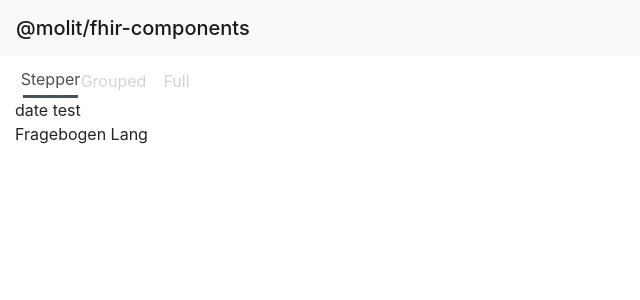
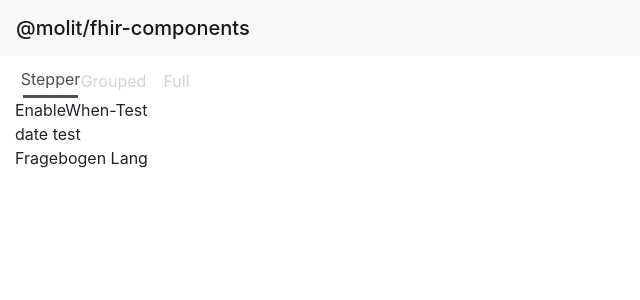
Before and after one commit to molit-institute/fhir-components, a Vue app: page /#/ in a window 1280 px wide. Shown: the top 300 px of the page, without its empty margins (0-640 px from the left). Built offline with nearby package versions, Linux system fonts and the light colour scheme.

Commit message:
Added enableBehavior to enableWhen-logic,fixed bug in handleEnableWhen

```diff
--- a/src/util/questionnaireController.js
+++ b/src/util/questionnaireController.js
@@ -26,7 +26,7 @@ export function getChoiceOptions(questionnaire, question, valueSets, FHIR_URL) {
         let count = i + 1;
         let option = {
           display: getAnswerOptionValue(question.answerOption[i]),
-          code: "A" + count,
+          code: "A" + count
         };
         optionsList.push(option);
       }
@@ -128,16 +128,49 @@ function handleEnableWhen(currentQuestionnaireResponse, itemList) {
 function addItemToList(answersList, itemList, newItemList) {
   for (let i = 0; i < itemList.length; i++) {
     if (itemList[i].enableWhen) {
+      let results = [];
       for (let x = 0; x < itemList[i].enableWhen.length; x++) {
-        let item = answersList.find(function (element) {
+        let item = answersList.find(function(element) {
           return element.linkId === itemList[i].enableWhen[x].question;
         });
         if (item.answer && item.answer.length !== 0) {
           if (handleEnableWhenLogic(item, itemList[i].enableWhen[x])) {
-            newItemList.push(itemList[i]);
-            if (itemList[i].type === "group") {
-              addItemToList(answersList, itemList[i].item, newItemList);
+            results.push(true);
+          }
+        }
+      }
+      if (itemList[i].enableBehavior) {
+        switch (itemList[i].enableBehavior) {
+          case "All":
+            if (results.length === itemList[i].enableWhen.length) {
+              newItemList.push(itemList[i]);
+              if (itemList[i].type === "group") {
+                addItemToList(answersList, itemList[i].item, newItemList);
+              }
             }
+            break;
+          case "Any":
+            if (results.length > 0) {
+              newItemList.push(itemList[i]);
+              if (itemList[i].type === "group") {
+                addItemToList(answersList, itemList[i].item, newItemList);
+              }
+            }
+            break;
+          default:
+            if (results.length > 0) {
+              newItemList.push(itemList[i]);
+              if (itemList[i].type === "group") {
+                addItemToList(answersList, itemList[i].item, newItemList);
+              }
+            }
+            break;
+        }
+      } else {
+        if (results.length > 0) {
+          newItemList.push(itemList[i]);
+          if (itemList[i].type === "group") {
+            addItemToList(answersList, itemList[i].item, newItemList);
           }
         }
       }
@@ -158,6 +191,7 @@ function addItemToList(answersList, itemList, newItemList) {
  */
 function handleEnableWhenLogic(item, enableWhen) {
   let result = false;
+  //liste mit results
   for (let i = 0; i < item.answer.length; i++) {
     switch (enableWhen.operator) {
       case "exists":
@@ -197,7 +231,6 @@ function handleEnableWhenLogic(item, enableWhen) {
       default:
     }
   }
-  //
   return result;
 }
 
--- a/src/views/Home.vue
+++ b/src/views/Home.vue
@@ -109,7 +109,7 @@ export default {
 
     exampleReport() {
       return [exampleReport, exampleReport2];
-    },
+    }
   },
   data() {
     return {
@@ -126,6 +126,80 @@ export default {
       questionnaires: [
         {
           resourceType: "Questionnaire",
+          title: "EnableWhen-Test",
+          id: "3",
+          item: [
+            {
+              linkId: "1",
+              prefix: "1.",
+              text: "Bitte wählen Sie eine oder mehrere Untersuchungen aus",
+              type: "choice",
+              repeats: true,
+              answerOption: [
+                {
+                  valueString: "Behandlung 1"
+                },
+                {
+                  valueString: "Behandlung 2"
+                },
+                {
+                  valueString: "Behandlung 3"
+                }
+              ]
+            },
+            {
+              linkId: "2",
+              prefix: "2.",
+              type: "group",
+              text: "Ist das true wenn bei Frage 1 Behandlung 2 und Behandlung 3 ausgewählt wurde?",
+              enableWhen: [
+                {
+                  question: "1",
+                  operator: "=",
+                  answerString: "Behandlung 1"
+                },
+                {
+                  question: "1",
+                  operator: "=",
+                  answerString: "Behandlung 2"
+                }
+              ],
+              enableBehavior: "All",
+              item: [
+                {
+                  linkId: "2.1",
+                  prefix: "2.1",
+                  type: "decimal",
+                  text: "Zahl eingeben"
+                },
+                {
+                  linkId: "3",
+                  prefix: "3.",
+                  type: "group",
+                  text: "Ist das true wenn bei Frage 1 Behandlung 2 und Behandlung 3 ausgewählt wurde?",
+                  enableWhen: [
+                    {
+                      question: "1",
+                      operator: "=",
+                      answerString: "Behandlung 3"
+                    }
+                  ],
+                  enableBehavior: "Any",
+                  item: [
+                    {
+                      linkId: "3.1",
+                      prefix: "3.1",
+                      type: "boolean",
+                      text: "Boolean"
+                    }
+                  ]
+                }
+              ]
+            }
+          ]
+        },
+        {
+          resourceType: "Questionnaire",
           id: "2",
           title: "date test",
           item: [
@@ -134,36 +208,36 @@ export default {
               prefix: "1",
               text: "Datetime",
               required: true,
-              type: "dateTime",
+              type: "dateTime"
             },
             {
               linkId: "2",
               prefix: "2",
               text: "Datetime",
               required: true,
-              type: "dateTime",
+              type: "dateTime"
             },
             {
               linkId: "3",
               prefix: "3",
               text: "Date",
               required: true,
-              type: "date",
-            },
-          ],
+              type: "date"
+            }
+          ]
         },
         {
           resourceType: "Questionnaire",
           id: "1",
           meta: {
             versionId: "1",
-            lastUpdated: "2017-08-23T12:15:33.776+02:00",
+            lastUpdated: "2017-08-23T12:15:33.776+02:00"
           },
           identifier: [
             {
               system: "eu.molit.questionic",
-              value: "epidemiologischerFragebogenSLK",
-            },
+              value: "epidemiologischerFragebogenSLK"
+            }
           ],
           title: "Fragebogen Lang",
           publisher: "SLK-Kliniken Heilbronn",
@@ -176,7 +250,7 @@ export default {
               linkId: "1",
               prefix: "1",
               text: "Geben sie bitte ihre Lieblingszahl ein",
-              type: "integer",
+              type: "integer"
             },
             {
               linkId: "2",
@@ -187,8 +261,8 @@ export default {
                 {
                   question: "1",
                   operator: "=",
-                  answerBoolean: "22",
-                },
+                  answerBoolean: "22"
+                }
               ],
               item: [
                 {
@@ -196,14 +270,14 @@ export default {
                   prefix: "2.1",
                   text: "Name",
                   type: "string",
-                  required: true,
+                  required: true
                 },
                 {
                   linkId: "2.2",
                   prefix: "2.2",
                   text: "Alter",
                   type: "integer",
-                  required: true,
+                  required: true
                 },
                 {
                   linkId: "2.3",
@@ -216,7 +290,7 @@ export default {
                       prefix: "2.3.1",
                       text: "Haben sie Haare auf dem Kopf",
                       type: "boolean",
-                      required: true,
+                      required: true
                     },
                     {
                       linkId: "2.3.2",
@@ -228,29 +302,29 @@ export default {
                         {
                           question: "2.3.1",
                           operator: "=",
-                          answerBoolean: true,
-                        },
-                      ],
-                    },
-                  ],
-                },
-              ],
+                          answerBoolean: true
+                        }
+                      ]
+                    }
+                  ]
+                }
+              ]
             },
             {
               linkId: "3",
               prefix: "2",
               text: "Persönliche Angaben",
-              type: "decimal",
+              type: "decimal"
             },
             {
               linkId: "4",
               prefix: "2.1",
               text: "Persönliche Angaben",
-              type: "decimal",
-            },
-          ],
-        },
-      ],
+              type: "decimal"
+            }
+          ]
+        }
+      ]
     };
   },
 
@@ -260,7 +334,7 @@ export default {
     Patient,
     MolecularReport,
     QuestionnaireList,
-    QuestionnaireResponseList,
+    QuestionnaireResponseList
   },
 
   methods: {
@@ -310,7 +384,7 @@ export default {
       this.show_renderer = true;
       this.edit = false;
       this.indexQuestion = null;
-    },
-  },
+    }
+  }
 };
 </script>
```
